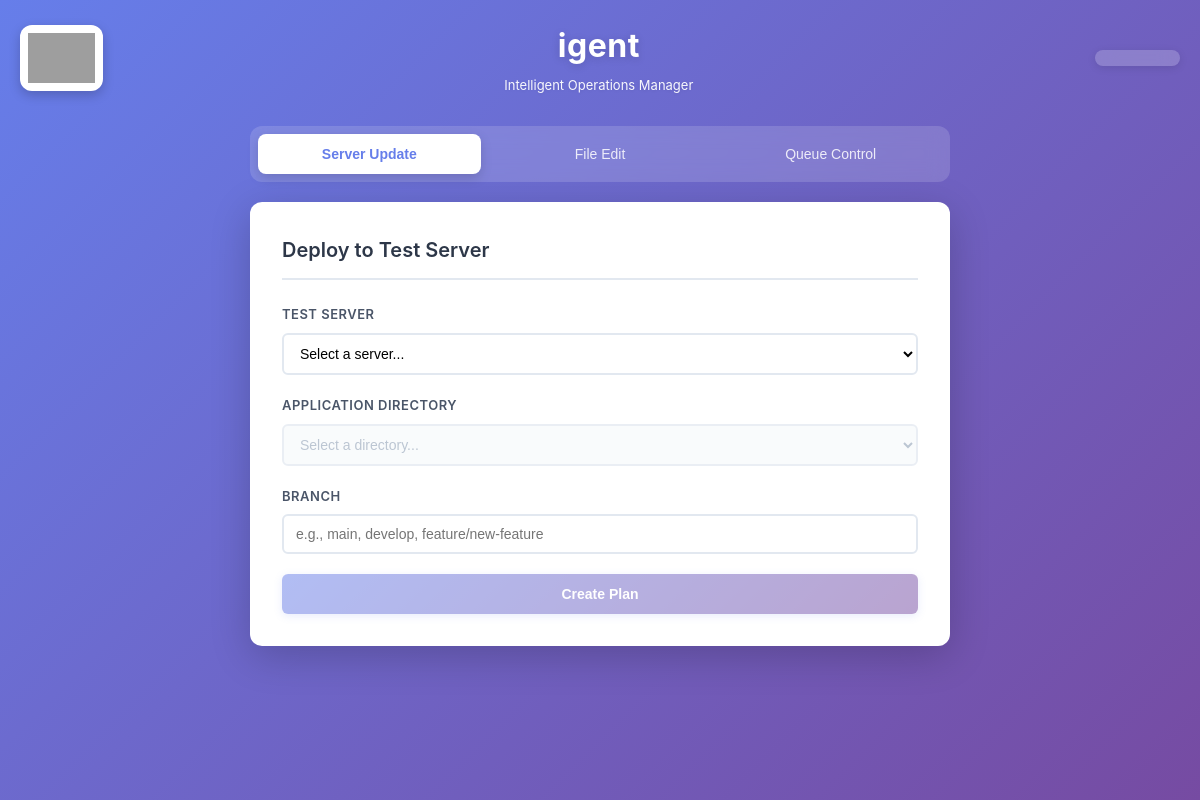
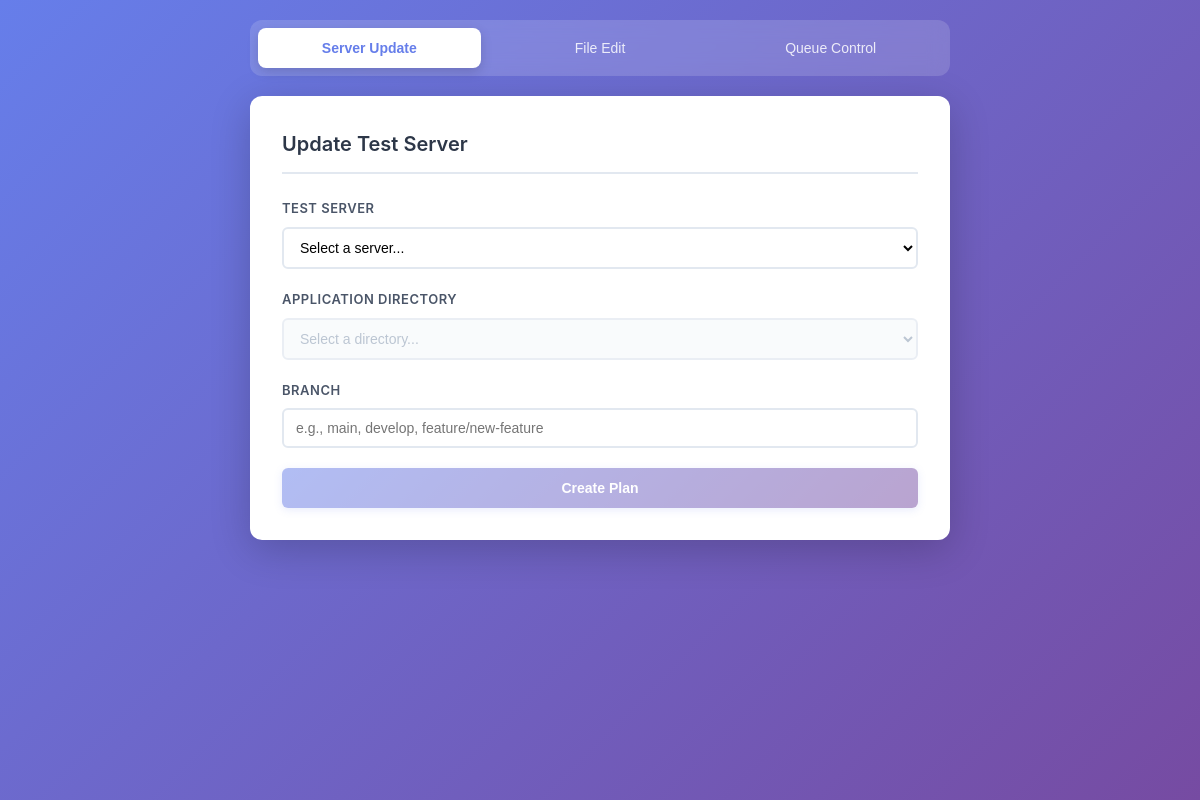
Before and after one commit to sametpolat7/igent, an Electron app: page src/renderer/index.html in a window 1200 px wide. Drawn offline with Linux system fonts and the light colour scheme; no server answers; grey boxes are pictures that could not be loaded.

Commit message:
refactor: update conflict error messaging and remove logo from header

```diff
--- a/src/main/utils/conflictResolver.js
+++ b/src/main/utils/conflictResolver.js
@@ -49,7 +49,7 @@ export function generateCleanupCommands(directory, conflictType, originalHead) {
 
 export function createConflictError(branch, directory, conflictType) {
   const error = new Error(
-    `A conflict was encountered while pulling the ${branch} development branch to the ${directory} server. Please contact the developer.`
+    `CONFLICT! Please contact the developer. A merge conflict occurred while pulling the ${branch} development branch to the ${directory} server.`
   );
   error.isConflict = true;
   error.conflictType = conflictType;
--- a/src/renderer/index.html
+++ b/src/renderer/index.html
@@ -11,21 +11,6 @@
     <link rel="stylesheet" href="styles.css">
   </head>
   <body>
-    <div class="header">
-      <div class="logo-container">
-        <img
-          src="../../assets/logo/igent.png"
-          alt="igent logo"
-          class="logo"
-        >
-      </div>
-      <div class="header-center">
-        <h1>igent</h1>
-        <p class="subtitle">Intelligent Operations Manager</p>
-      </div>
-      <div class="clock" id="clock"></div>
-    </div>
-
     <nav class="nav-tabs">
       <button class="nav-tab active" data-view="server-update">
         Server Update
@@ -36,7 +21,7 @@
 
     <div id="view-server-update" class="view-container active">
       <div class="container">
-        <h2>Deploy to Test Server</h2>
+        <h2>Update Test Server</h2>
 
         <div class="form-group">
           <label for="server" class="form-label">Test Server</label>
```
Also changed, not shown: 1 other file.
